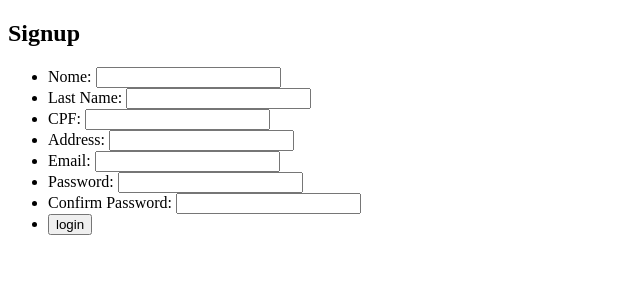
After one commit to vitorleal/flask-tests, a Flask app: template templates/signup.html in a window 1280 px wide. The commit adds this page. Shown: the top 300 px of the page, without its empty margins (0-640 px from the left). Run offline with Flask 2, Linux system fonts and the light colour scheme; the template is opened without the code that fills it: values that come from a table or form of the project are taken from there, others are empty.

Commit message:
added signup form

```diff
--- a/first_ad/forms.py
+++ b/first_ad/forms.py
@@ -10,13 +10,13 @@ class LoginForm(Form):
 
 
 class RegisterForm(Form):
-    name     = TextField('First',   [Required()])
-    last     = TextField('Last',    [Required()])
-    cpf      = TextField('Cpf',     [Required(), Email()])
-    address  = TextField('Address', [Required(), Email()])
-    email    = TextField('Email',   [Required(), Email()])
+    first    = TextField('First',        [Required()])
+    last     = TextField('Last',         [Required()])
+    cpf      = TextField('Cpf',          [Required()])
+    address  = TextField('Address',      [Required()])
+    email    = TextField('Email',        [Required(), Email()])
     password = PasswordField('Password', [Required()])
-    confirm  = PasswordField('Repeat Password', [
+    repeat   = PasswordField('Repeat', [
       Required(),
       EqualTo('password', message='Passwords must match')
     ])
--- a/first_ad/models.py
+++ b/first_ad/models.py
@@ -3,10 +3,10 @@ import datetime
 
 #Advertiser
 class Advertiser(db.Document):
-    isActive     = db.BooleanField(default=True, required=True)
+    isActive     = db.BooleanField(default=True,  required=True)
     first_name   = db.StringField(max_length=255, required=True)
     last_name    = db.StringField(max_length=255, required=True)
-    email        = db.EmailField(max_length=255, required=True, unique=True)
+    email        = db.EmailField(max_length=255,  required=True, unique=True)
     cpf          = db.StringField(max_length=255, required=True, unique=True)
     address      = db.StringField(max_length=255, required=True)
     country      = db.StringField(max_length=255, required=True)
@@ -19,7 +19,6 @@ class Advertiser(db.Document):
 
     """Wraps User object for Flask-Login"""
     def get_id(self):
-        print(self)
         return unicode(self.id)
 
     def is_active(self):
--- a/first_ad/views.py
+++ b/first_ad/views.py
@@ -1,9 +1,9 @@
 from first_ad        import app, login_manager
 from flask           import make_response, jsonify, render_template, redirect, url_for, flash, request
-from flask.ext.login import login_user, logout_user, current_user, login_required
+from flask.ext.login import login_url, login_user, logout_user, current_user, login_required
 
 from models import Advertiser
-from forms  import LoginForm
+from forms  import LoginForm, RegisterForm
 
 
 '''
@@ -23,19 +23,21 @@ def login():
 
     form = LoginForm()
 
-    print(form.validate_on_submit())
     if form.validate_on_submit():
         user = Advertiser.objects(email=form.email.data).first()
         login_user(user)
+
         flash('Logged in successfully.')
 
         return redirect(url_for('index'))
 
     return render_template('login.html', form=form)
 
+login_url('/login')
+
 
 #Logout
-@app.route("/logout/")
+@app.route('/logout/')
 @login_required
 def logout():
     logout_user()
@@ -52,6 +54,32 @@ def index():
     return render_template('index.html', user=current_user)
 
 
+#Signup
+@app.route('/signup/', methods=['GET', 'POST'])
+def signup():
+    if current_user.is_authenticated():
+        return redirect(url_for('index'))
+
+    form = RegisterForm()
+
+    if form.validate_on_submit():
+        newUser = Advertiser(
+            first_name = form.first.data,
+            last_name  = form.last.data,
+            cpf        = form.cpf.data,
+            address    = form.address.data,
+            country    = 'Brazil',
+            email      = form.email.data,
+            password   = form.password.data,
+        ).save()
+
+        flash('Success')
+
+        return redirect(url_for('index'))
+
+    return render_template('signup.html', form=form)
+
+
 #Error pages 404, 401
 @app.errorhandler(404)
 def not_found(error):
--- a/templates/login.html
+++ b/templates/login.html
@@ -10,7 +10,7 @@
     <dl>
       <dt>Email:
       <dd><input type="email" name="email">
-      <dt>Pass:
+      <dt>Password:
       <dd><input type="password" name="password">
       <dd><input type="submit" value="login">
     </dl>
--- /dev/null
+++ b/templates/signup.html
@@ -0,0 +1,51 @@
+{% extends 'layout.html' %}
+
+{% block body %}
+  <h2>Signup</h2>
+  {% if error %}
+    <p class="error"><strong>Error:</strong> {{ error }}</p>
+  {% endif %}
+  <form action="{{ url_for('signup') }}" method="post">
+    {{ form.csrf_token }}
+    <ul>
+      <li>
+        <label>Nome:</label>
+        <input type="text" name="first">
+      </li>
+
+      <li>
+        <label>Last Name:</label>
+        <input type="text" name="last">
+      </li>
+
+      <li>
+        <label>CPF:</label>
+        <input type="text" name="cpf">
+      </li>
+
+      <li>
+        <label>Address:</label>
+        <input type="text" name="address">
+      </li>
+
+      <li>
+        <label>Email:</label>
+        <input type="email" name="email">
+      </li>
+
+      <li>
+        <label>Password:</label>
+        <input type="password" name="password">
+      </li>
+
+      <li>
+        <label>Confirm Password:</label>
+        <input type="password" name="repeat">
+      </li>
+
+      <li>
+        <input type="submit" value="login">
+      </li>
+    </ul>
+  </form>
+{% endblock %}
```
Also changed, not shown: first_ad/api.py (+9 -17 lines), requirements.txt (+6 -9 lines).
